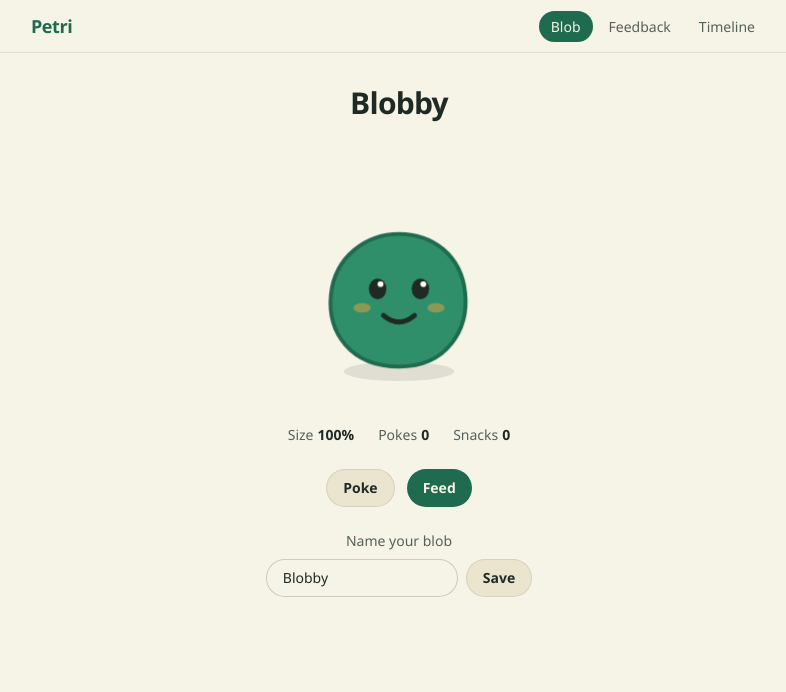
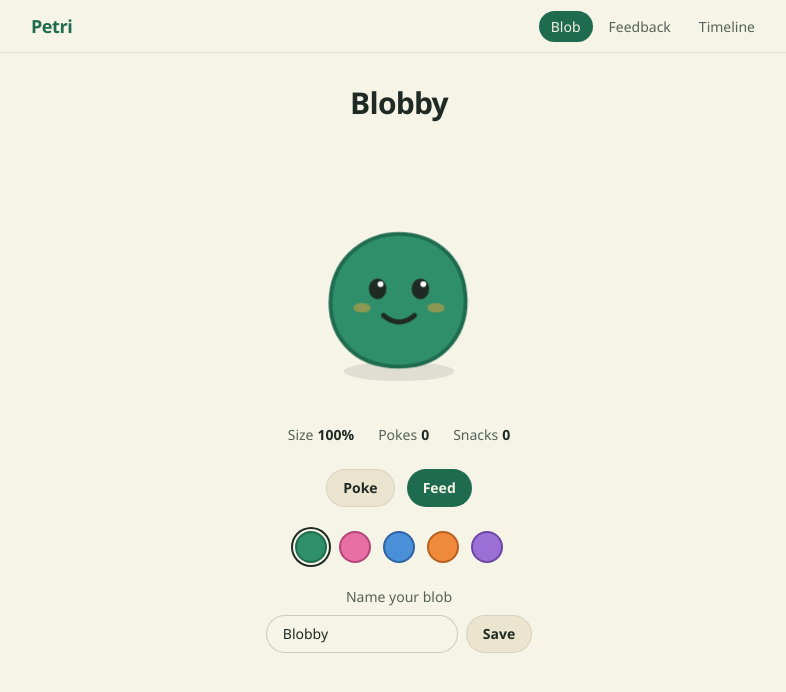
Before and after one commit to Jaspyplayz/petri, a Next.js app: page / in a window 1280 px wide. Shown: the top 692 px of the page, without its empty margins (241-1027 px from the left). Built offline with nearby package versions, Linux system fonts and the light colour scheme; no server answers.

Commit message:
feat(blob): Let visitors pick a colour for their blob (#69)
Co-authored-by: petri-evolution <petri-evolution@users.noreply.github.com>

```diff
--- a/src/features/blob/components/blob-creature.tsx
+++ b/src/features/blob/components/blob-creature.tsx
@@ -6,14 +6,18 @@ import { useLocalStorage } from "@/shared/lib/use-local-storage";
 import { Button } from "@/shared/ui/button";
 import {
   BLOB_NAME_MAX_LENGTH,
+  BLOB_COLORS,
   BLOB_STORAGE_KEY,
+  blobColor,
   feed,
   formatSize,
   isFullyGrown,
   parseBlobState,
   poke,
+  recolor,
   rename,
   serializeBlobState,
+  type BlobColorId,
   type BlobState,
 } from "../lib/blob-state";
 import styles from "./blob.module.css";
@@ -49,6 +53,11 @@ export function BlobCreature() {
     track("blob", "feed");
   };
 
+  const handleColor = (color: BlobColorId) => {
+    save(recolor(state, color));
+    track("blob", "recolor");
+  };
+
   const handleRename = (event: SubmitEvent<HTMLFormElement>) => {
     event.preventDefault();
     const result = rename(state, draftName ?? state.name);
@@ -69,6 +78,7 @@ export function BlobCreature() {
   };
 
   const full = isFullyGrown(state);
+  const body = blobColor(state);
 
   return (
     <section data-testid="blob-panel" aria-labelledby="blob-name" className="flex flex-col items-center gap-6">
@@ -91,11 +101,12 @@ export function BlobCreature() {
               className={wobbling ? styles.wobble : styles.breathe}
               data-mood={mood}
               data-testid="blob-body"
+              style={{ fill: body.fill }}
               onAnimationEnd={handleAnimationEnd}
             >
               <path
                 d="M100 38c34 0 64 22 68 62 4 38-18 78-68 78s-74-36-70-76c4-40 36-64 70-64z"
-                className="fill-culture stroke-culture-deep"
+                style={{ stroke: body.stroke }}
                 strokeWidth="4"
               />
               <ellipse cx="78" cy="96" rx="9" ry={mood === "poked" ? 3 : 11} className="fill-blob-face" />
@@ -103,8 +114,8 @@ export function BlobCreature() {
               <circle cx="81" cy="91" r="3" className="fill-white" />
               <circle cx="125" cy="91" r="3" className="fill-white" />
               <g data-testid="blob-eyelid" className={styles.eyelid}>
-                <ellipse cx="78" cy="96" rx="11" ry="12" className="fill-culture" />
-                <ellipse cx="122" cy="96" rx="11" ry="12" className="fill-culture" />
+                <ellipse cx="78" cy="96" rx="11" ry="12" />
+                <ellipse cx="122" cy="96" rx="11" ry="12" />
                 <path d="M69 98q9 5 18 0M113 98q9 5 18 0" className="fill-none stroke-blob-face" strokeWidth="3" strokeLinecap="round" />
               </g>
               {mood === "fed" ? (
@@ -149,6 +160,23 @@ export function BlobCreature() {
         </Button>
       </div>
 
+      <div role="group" aria-label="Blob colour" data-testid="blob-color-picker" className="flex gap-3">
+        {BLOB_COLORS.map((color) => (
+          <button
+            key={color.id}
+            type="button"
+            onClick={() => {
+              handleColor(color.id);
+            }}
+            data-testid={`blob-color-swatch-${color.id}`}
+            aria-label={color.label}
+            aria-pressed={state.color === color.id}
+            style={{ backgroundColor: color.fill, borderColor: color.stroke }}
+            className={`h-8 w-8 rounded-full border-2 ${state.color === color.id ? "ring-2 ring-ink ring-offset-2 ring-offset-agar" : ""}`}
+          />
+        ))}
+      </div>
+
       <form onSubmit={handleRename} className="flex flex-col items-center gap-2" noValidate>
         <label htmlFor="blob-name-input" className="text-sm text-ink-soft">
           Name your blob
--- a/src/features/blob/feature.manifest.ts
+++ b/src/features/blob/feature.manifest.ts
@@ -5,7 +5,7 @@ export const blobManifest = defineFeature({
   title: "Blob",
   summary: "A squishy SVG creature you can poke, feed and name. State lives in the visitor's browser only.",
   routes: ["/"],
-  uiLocation: "The home page, centred under the top navigation: the blob's name, the creature, its stats, Poke and Feed buttons, and a rename form.",
+  uiLocation: "The home page, centred under the top navigation: the blob's name, the creature, its stats, Poke and Feed buttons, a row of colour swatches, and a rename form.",
   howToReach: ["Open / (from another page, click 'Blob' in the top navigation)"],
   keyboardShortcuts: [],
   selectors: {
@@ -19,6 +19,8 @@ export const blobManifest = defineFeature({
     feeds: "blob-feeds",
     pokeButton: "blob-poke-button",
     feedButton: "blob-feed-button",
+    colorPicker: "blob-color-picker",
+    colorPink: "blob-color-swatch-pink",
     nameInput: "blob-name-input",
     nameSave: "blob-name-save",
     nameError: "blob-name-error",
@@ -62,6 +64,24 @@ export const blobManifest = defineFeature({
         { action: "expectText", target: "size", text: "105%" },
       ],
     },
+    recolor: {
+      description: "Picking a colour swatch changes the blob's body colour, it survives a reload, and poke and feed still work.",
+      steps: [
+        { action: "goto", path: "/" },
+        { action: "expectVisible", target: "colorPicker" },
+        { action: "screenshot", name: "before-colour" },
+        { action: "click", target: "colorPink" },
+        { action: "expectStyle", target: "body", property: "fill", value: "rgb(232, 111, 163)" },
+        { action: "screenshot", name: "after-colour" },
+        { action: "goto", path: "/" },
+        { action: "expectStyle", target: "body", property: "fill", value: "rgb(232, 111, 163)" },
+        { action: "click", target: "pokeButton" },
+        { action: "expectText", target: "pokes", text: "1" },
+        { action: "click", target: "feedButton" },
+        { action: "expectText", target: "size", text: "105%" },
+        { action: "screenshot", name: "after-reload" },
+      ],
+    },
     rename: {
       description: "Renaming the blob updates its heading.",
       steps: [
--- a/src/features/blob/lib/blob-state.ts
+++ b/src/features/blob/lib/blob-state.ts
@@ -6,14 +6,33 @@ export const BLOB_MIN_SIZE = 1;
 export const BLOB_MAX_SIZE = 2;
 export const BLOB_GROWTH_PER_FEED = 0.05;
 
+export const BLOB_COLORS = [
+  { id: "green", label: "Green", fill: "var(--color-culture)", stroke: "var(--color-culture-deep)" },
+  { id: "pink", label: "Pink", fill: "#e86fa3", stroke: "#b34378" },
+  { id: "blue", label: "Blue", fill: "#4a90d9", stroke: "#2d63a0" },
+  { id: "orange", label: "Orange", fill: "#ef8a3c", stroke: "#b5601f" },
+  { id: "purple", label: "Purple", fill: "#9b6fd6", stroke: "#6c46a3" },
+] as const;
+
+export type BlobColorId = (typeof BLOB_COLORS)[number]["id"];
+
+export const DEFAULT_BLOB_COLOR: BlobColorId = "green";
+
 export type BlobState = {
   readonly name: string;
   readonly size: number;
   readonly pokes: number;
   readonly feeds: number;
+  readonly color: BlobColorId;
 };
 
-export const initialBlobState: BlobState = { name: "Blobby", size: BLOB_MIN_SIZE, pokes: 0, feeds: 0 };
+export const initialBlobState: BlobState = {
+  name: "Blobby",
+  size: BLOB_MIN_SIZE,
+  pokes: 0,
+  feeds: 0,
+  color: DEFAULT_BLOB_COLOR,
+};
 
 const blobNameSchema = z
   .string()
@@ -26,6 +45,7 @@ const storedBlobSchema = z.object({
   size: z.number().min(BLOB_MIN_SIZE).max(BLOB_MAX_SIZE),
   pokes: z.number().int().nonnegative(),
   feeds: z.number().int().nonnegative(),
+  color: z.enum(["green", "pink", "blue", "orange", "purple"]).default(DEFAULT_BLOB_COLOR),
 });
 
 export function poke(state: BlobState): BlobState {
@@ -35,6 +55,14 @@ export function poke(state: BlobState): BlobState {
 export function feed(state: BlobState): BlobState {
   const grown = Math.round((state.size + BLOB_GROWTH_PER_FEED) * 100) / 100;
   return { ...state, size: Math.min(BLOB_MAX_SIZE, grown), feeds: state.feeds + 1 };
+}
+
+export function recolor(state: BlobState, color: BlobColorId): BlobState {
+  return { ...state, color };
+}
+
+export function blobColor(state: BlobState): (typeof BLOB_COLORS)[number] {
+  return BLOB_COLORS.find((color) => color.id === state.color) ?? BLOB_COLORS[0];
 }
 
 export function isFullyGrown(state: BlobState): boolean {
```
Also changed, not shown: src/features/blob/README.md, 2 other files (tests, documents, lock files or other folders).
